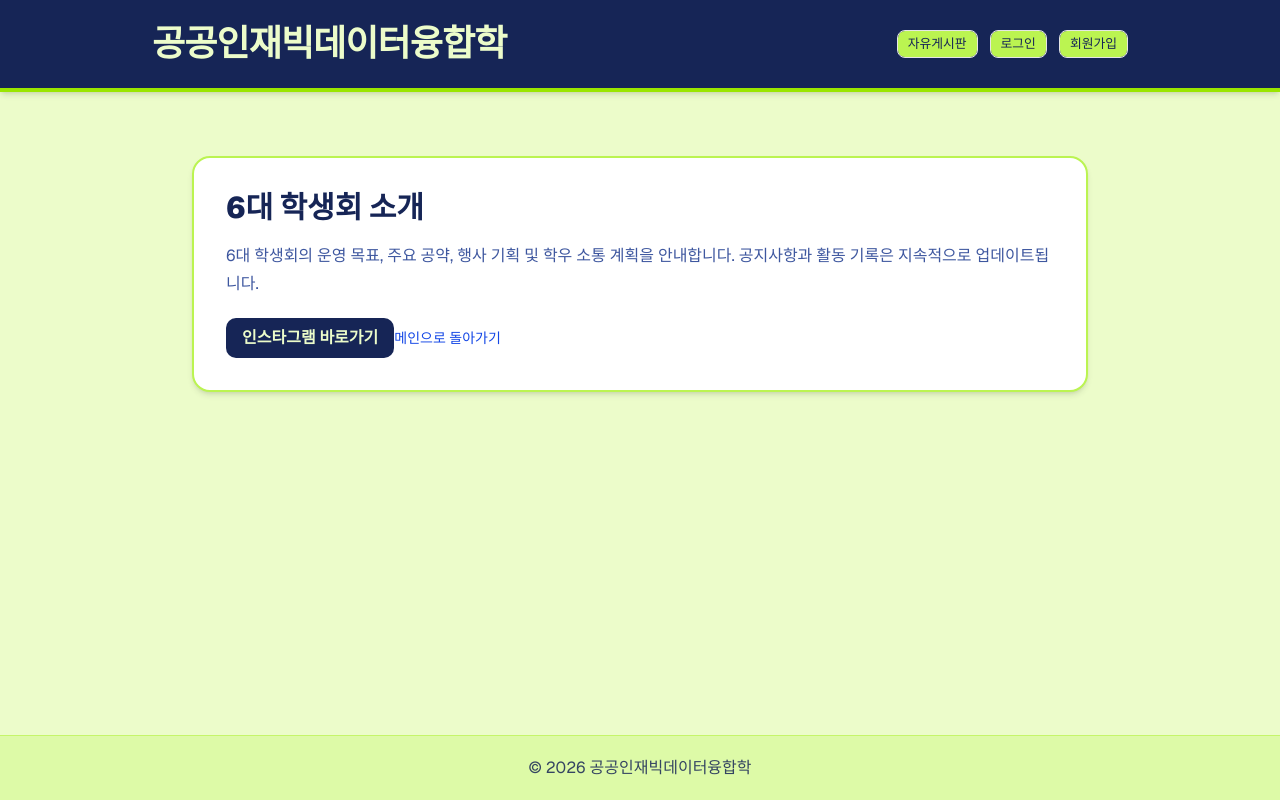
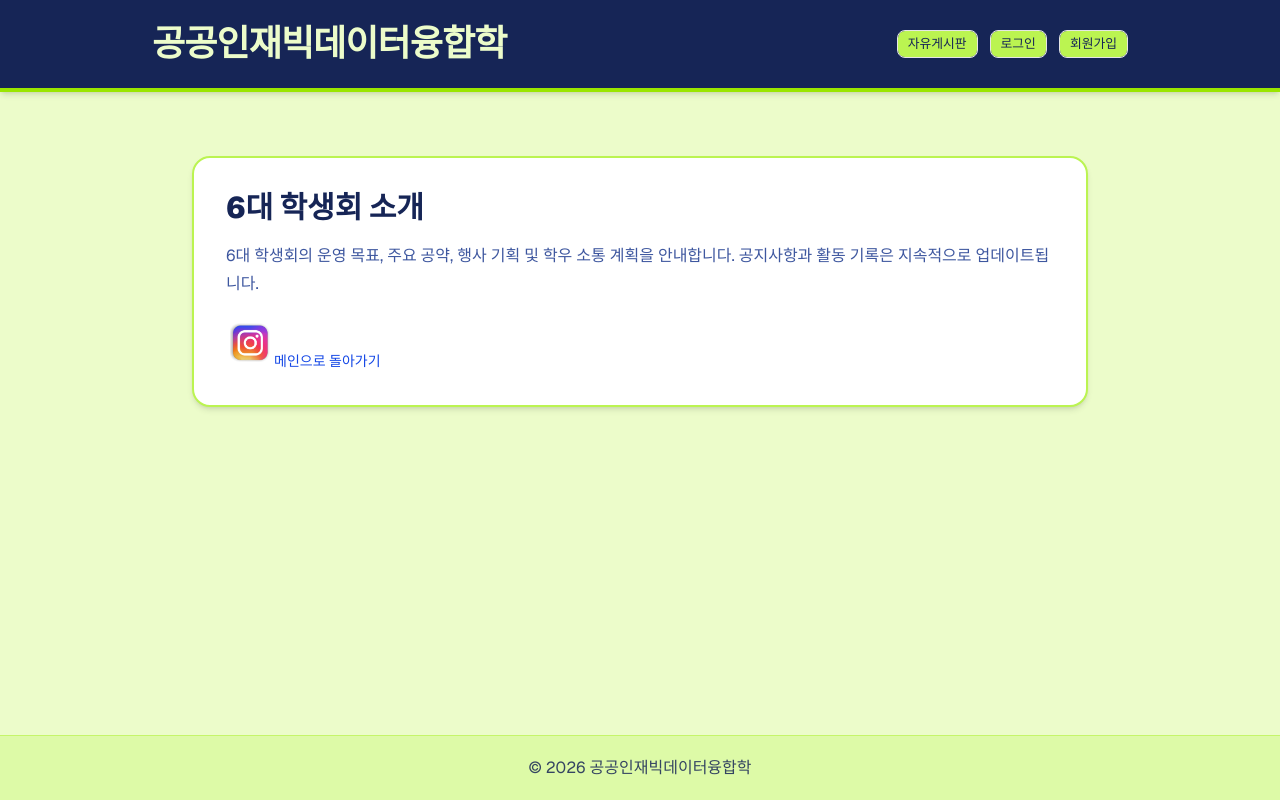
Before and after one commit to sangyoon0220/my-first-web, a Next.js app: page /student-council-6 in a window 1280 px wide. Built offline with nearby package versions, Linux system fonts and the light colour scheme; no server answers.

Commit message:
Make 6대 학생회 insta link icon-only

```diff
--- a/app/student-council-6/page.tsx
+++ b/app/student-council-6/page.tsx
@@ -13,9 +13,9 @@ export default function StudentCouncilSixPage() {
           href="https://www.instagram.com/hanshin_doodle?utm_source=ig_web_button_share_sheet&igsh=ZDNlZDc0MzIxNw=="
           target="_blank"
           rel="noreferrer"
-          className="inline-block mt-5 px-4 py-2 rounded-lg bg-blue-950 text-lime-100 font-semibold hover:bg-blue-900 transition-colors"
+          className="inline-block mt-5 p-1 rounded-full hover:opacity-90"
         >
-          인스타그램 바로가기
+          <img src="/images/instagram.webp" alt="instagram" className="w-10 h-10" />
         </a>
         <Link href="/" className="inline-block mt-6 text-sm text-blue-700 hover:underline">
           메인으로 돌아가기
```
